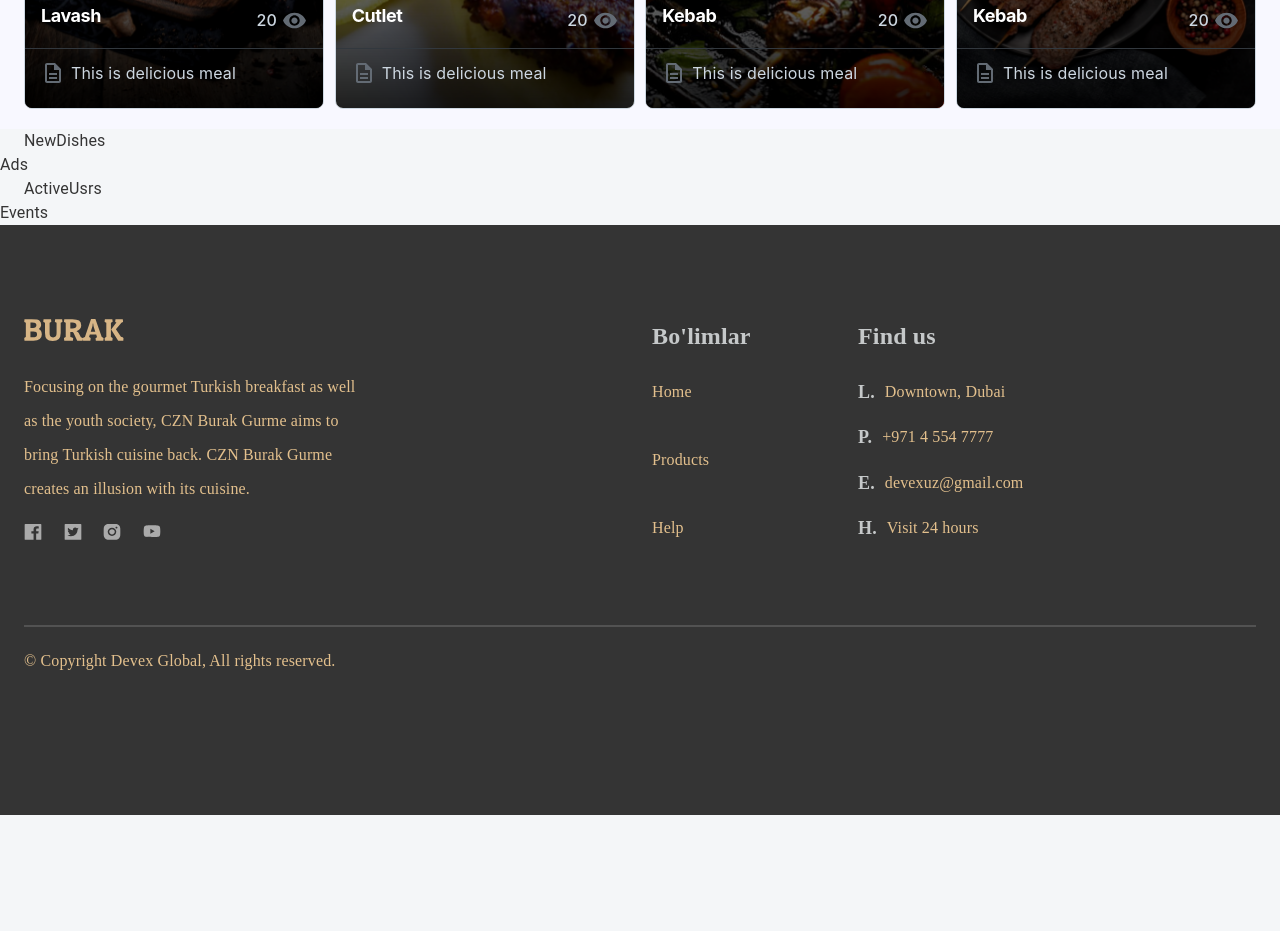
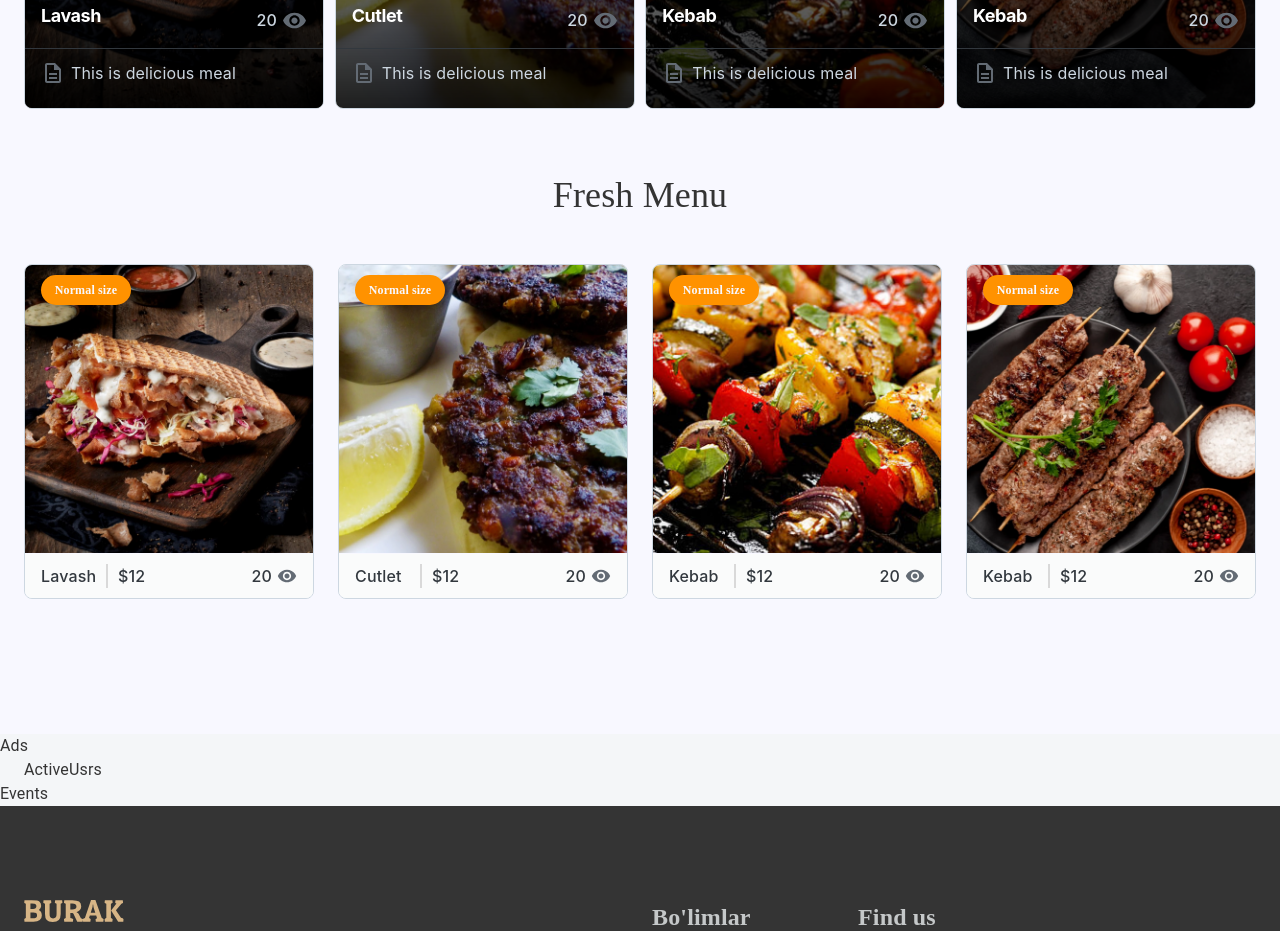
Before and after one commit to Rosuljon/burak-react, a React (Create React App) app: page / in a window 1280 px wide. Shown: the part 1460-2391 px from the top of the page. Before the commit the page ends 2275 px from the top, so only its background shows below. Built offline with nearby package versions, Linux system fonts and the light colour scheme.

Commit message:
feat: develop newDishes sectional components

```diff
--- a/src/app/screens/homePage/NewDishes.tsx
+++ b/src/app/screens/homePage/NewDishes.tsx
@@ -1,10 +1,65 @@
-import { Container } from "@mui/material";
 import React from "react";
+import { Box, Container, Stack } from "@mui/material";
+import AspectRatio from "@mui/joy/AspectRatio";
+import Card from "@mui/joy/Card";
+import CardOverflow from "@mui/joy/CardOverflow";
+import { CssVarsProvider } from "@mui/joy/styles";
+import Typography from "@mui/joy/Typography";
+import VisibilityIcon from "@mui/icons-material/Visibility";
+import Divider from "../../components/divider";
+
+const newDishes = [
+  { productName: "Lavash", imagePath: "/img/lavash.webp" },
+  { productName: "Cutlet", imagePath: "/img/cutlet.webp" },
+  { productName: "Kebab", imagePath: "/img/kebab.webp" },
+  { productName: "Kebab", imagePath: "/img/kebab-fresh.webp" },
+];
 
 const NewDishes = () => {
   return (
-    <div>
-      <Container>NewDishes</Container>
+    <div className="new-products-frame">
+      <Container>
+        <Stack className="main">
+          <Box className="category-title">Fresh Menu</Box>
+          <Stack className="cards-frame">
+            <CssVarsProvider>
+              {newDishes.map((ele, index) => {
+                return (
+                  <Card key={index} variant="outlined" className="card">
+                    <CardOverflow>
+                      <div className="product-sale">Normal size</div>
+                      <AspectRatio ratio="1">
+                        <img src={ele.imagePath} alt="" />
+                      </AspectRatio>
+                    </CardOverflow>
+
+                    <CardOverflow variant="soft" className="product-detail">
+                      <Stack className="info">
+                        <Stack flexDirection="row">
+                          <Typography className="title">
+                            {ele.productName}
+                          </Typography>
+                          <Divider width="2" height="24" bg="#d9d9d9" />
+                          <Typography className="price">$12</Typography>
+                        </Stack>
+
+                        <Stack>
+                          <Typography className="views">
+                            20
+                            <VisibilityIcon
+                              sx={{ fontSize: 20, marginLeft: "5px" }}
+                            />
+                          </Typography>
+                        </Stack>
+                      </Stack>
+                    </CardOverflow>
+                  </Card>
+                );
+              })}
+            </CssVarsProvider>
+          </Stack>
+        </Stack>
+      </Container>
     </div>
   );
 };
--- a/src/css/home.css
+++ b/src/css/home.css
@@ -88,3 +88,96 @@
     ),
     linear-gradient(to top, rgba(0, 0, 0, 0.8), rgba(0, 0, 0, 0) 300px);
 }
+
+/* New Dishes */
+
+.homepage .new-products-frame {
+  width: 100%;
+  height: 605px;
+  display: flex;
+  background-color: #f8f8ff;
+}
+.homepage .main {
+  margin-top: 45px;
+  display: flex;
+  flex-direction: column;
+  align-items: center;
+}
+.homepage .new-products-frame .category-title {
+  font-family: "Dancing Script";
+  font-style: normal;
+  font-weight: 700px;
+  font-size: 36px;
+  line-height: 43px;
+}
+.homepage .new-products-frame .main .cards-frame {
+  width: 100%;
+  margin: 47px 2px 2px 2px;
+  flex-direction: row;
+  justify-content: space-between;
+}
+.homepage .new-products-frame .main .card {
+  height: 335px;
+  width: 290px;
+  cursor: pointer;
+}
+
+.homepage .new-products-frame .product-sale {
+  position: absolute;
+  margin-top: 10px;
+  z-index: 100;
+  width: 90px;
+  height: 30px;
+  display: flex;
+  align-items: center;
+  justify-content: center;
+  background: #ff9200;
+  box-shadow: 4px 6px 20px rgba(0, 0, 0, 0.1);
+  border-radius: 25px;
+  font-family: "Poppins";
+  font-style: normal;
+  font-weight: 600;
+  font-size: 12px;
+  line-height: 21px;
+  color: #f8f8ff;
+}
+.homepage .new-products-frame .product-detail {
+  width: auto;
+  height: 49%;
+  display: flex;
+  justify-content: center;
+  margin-top: -12px;
+  border-top: 1px solid;
+  border-color: #f8f8ff;
+  background-color: #fafbfb;
+}
+
+.homepage .new-products-frame .product-detail .info {
+  width: 100%;
+  display: flex;
+  flex-direction: row;
+  justify-content: space-between;
+  align-items: center;
+}
+
+.homepage .new-products-frame .product-detail .title {
+  width: 65px;
+  font-weight: 500;
+}
+
+.homepage .new-products-frame .product-detail .price {
+  margin-left: 10px;
+  width: 20px;
+  font-weight: 500;
+}
+.homepage .new-products-frame .product-detail .divider {
+  margin: 0 10px 0 10px;
+  width: 2px;
+  background-color: #d9d9d9;
+}
+
+.homepage .new-products-frame .product-detail .views {
+  display: flex;
+  align-items: center;
+  font-weight: 500;
+}
```
